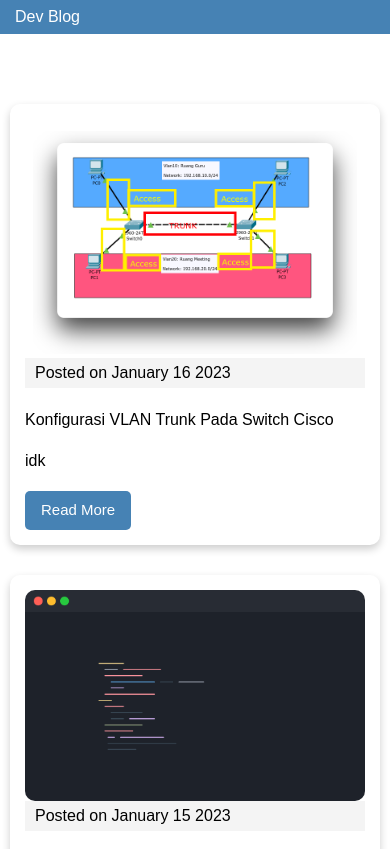
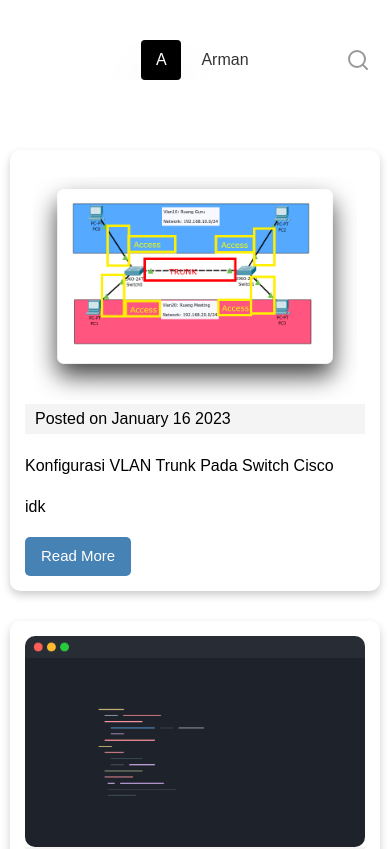
Before and after one commit to ellychan18/next-markdown-blog, a Next.js app: page / in a window 390 px wide. Shown: the top 849 px of the page. Built offline with nearby package versions, Linux system fonts and the light colour scheme.

Commit message:
change stuff

```diff
--- /dev/null
+++ b/components/Container.js
@@ -0,0 +1,3 @@
+export default function Container({ children }) {
+  return <div className="container mx-auto px-10">{children}</div>;
+}
--- a/components/Header.js
+++ b/components/Header.js
@@ -1,13 +1,206 @@
 import Link from "next/link";
+import { useState } from "react";
 
 export default function Header() {
+  const [dropdown, setDropdown] = useState(false);
+  const [offcavnas, setOffcanvas] = useState(false);
+  const [search, setSearch] = useState(false);
+  const dropdownList = [
+    { text: "Internet", href: "/posts" },
+    { text: "Books", href: "/posts" },
+    { text: "Open Source", href: "/posts" },
+  ];
+
   return (
     <header>
-      <div className="container">
-        <Link href="/" passHref>
-          <h2>Dev Blog</h2>
-        </Link>
-      </div>
+      <nav className="py-10">
+        <div className="container mx-auto px-10">
+          <div className="flex items-center">
+            <div className="w-3/12 lg:hidden">
+              <button onClick={() => setOffcanvas(!offcavnas)}>
+                <svg
+                  width="24"
+                  height="24"
+                  viewBox="0 0 24 24"
+                  fill="none"
+                  xmlns="http://www.w3.org/2000/svg"
+                >
+                  <g opacity="0.4">
+                    <path
+                      d="M3 12H21"
+                      stroke="white"
+                      stroke-width="2"
+                      stroke-linecap="round"
+                      stroke-linejoin="round"
+                    />
+                    <path
+                      d="M3 6H21"
+                      stroke="white"
+                      stroke-width="2"
+                      stroke-linecap="round"
+                      stroke-linejoin="round"
+                    />
+                    <path
+                      d="M3 18H21"
+                      stroke="white"
+                      stroke-width="2"
+                      stroke-linecap="round"
+                      stroke-linejoin="round"
+                    />
+                  </g>
+                </svg>
+              </button>
+            </div>
+            <div className="lg:w-2/12 w-6/12">
+              <Link href="/" legacyBehavior>
+                <a className="flex items-center justify-center lg:justify-start">
+                  <div className="w-10 h-10 bg-black text-white rounded flex items-center justify-center mr-5 shadow-2xl">
+                    A
+                  </div>
+                  Arman
+                </a>
+              </Link>
+            </div>
+            <div className="w-3/12 lg:hidden text-right">
+              <button onClick={() => setSearch(!search)}>
+                <svg
+                  className="inline-block"
+                  width="24"
+                  height="24"
+                  viewBox="0 0 24 24"
+                  fill="none"
+                  xmlns="http://www.w3.org/2000/svg"
+                >
+                  <g opacity="0.4">
+                    <path
+                      d="M11 19C15.4183 19 19 15.4183 19 11C19 6.58172 15.4183 3 11 3C6.58172 3 3 6.58172 3 11C3 15.4183 6.58172 19 11 19Z"
+                      stroke="black"
+                      stroke-width="2"
+                      stroke-linecap="round"
+                      stroke-linejoin="round"
+                    />
+                    <path
+                      d="M21 21L16.65 16.65"
+                      stroke="black"
+                      stroke-width="2"
+                      stroke-linecap="round"
+                      stroke-linejoin="round"
+                    />
+                  </g>
+                </svg>
+              </button>
+            </div>
+            <div
+              className={`lg:w-7/12 w-full bg-gradient-to-b from-gray-600 to-gray-900 lg:bg-none fixed lg:static top-0 h-full lg:h-auto p-10 lg:p-0 transition-all ${
+                offcavnas ? "left-0" : "-left-full"
+              }`}
+            >
+              <button
+                className="absolute top-10 right-10 lg:hidden"
+                onClick={() => setOffcanvas(false)}
+              >
+                <svg
+                  xmlns="http://www.w3.org/2000/svg"
+                  width="24"
+                  height="24"
+                  viewBox="0 0 24 24"
+                  fill="none"
+                  stroke="black"
+                  stroke-width="2"
+                  stroke-linecap="round"
+                  stroke-linejoin="round"
+                  class="feather feather-x"
+                >
+                  <line x1="18" y1="6" x2="6" y2="18"></line>
+                  <line x1="6" y1="6" x2="18" y2="18"></line>
+                </svg>
+              </button>
+              <ul className="lg:space-x-14 flex lg:items-center flex-col lg:flex-row space-y-4 lg:space-y-0">
+                <li>
+                  <Link href="/posts" legacyBehavior>
+                    <a className="hover:underline">Networking</a>
+                  </Link>
+                </li>
+                <li>
+                  <Link href="/posts" legacyBehavior>
+                    <a className="hover:underline">Programming</a>
+                  </Link>
+                </li>
+                <li className="relative">
+                  <a
+                    className="hover:underline cursor-pointer flex items-center"
+                    onClick={() => setDropdown(!dropdown)}
+                  >
+                    Lainnya
+                    <svg
+                      className="ml-2"
+                      width="16"
+                      height="16"
+                      viewBox="0 0 16 16"
+                      fill="none"
+                      xmlns="http://www.w3.org/2000/svg"
+                    >
+                      <path
+                        d="M4 6L8 10L12 6"
+                        stroke="white"
+                        strokeWidth="2"
+                        strokeLinecap="round"
+                        strokeLinejoin="round"
+                      />
+                    </svg>
+                  </a>
+                  {dropdown && (
+                    <ul className="absolute w-[200px] bg-gray-800 rounded shadow-2xl mt-4">
+                      {dropdownList.map(({ text, href }) => (
+                        <li
+                          key={text}
+                          className="border-b border-white/5 last:border-0"
+                        >
+                          <Link href={href} legacyBehavior>
+                            <a className="flex py-3 px-6 hover:bg-gray-700/60">
+                              {text}
+                            </a>
+                          </Link>
+                        </li>
+                      ))}
+                    </ul>
+                  )}
+                </li>
+              </ul>
+            </div>
+            <div
+              className={`lg:w-3/12 absolute lg:static w-full left-0 px-10 lg:px-0 transition-all ${
+                search ? "top-10" : "-top-40"
+              }`}
+            >
+              <button
+                className="absolute top-3 right-14 lg:hidden"
+                onClick={() => setSearch(false)}
+              >
+                <svg
+                  xmlns="http://www.w3.org/2000/svg"
+                  width="24"
+                  height="24"
+                  viewBox="0 0 24 24"
+                  fill="none"
+                  stroke="currentColor"
+                  stroke-width="2"
+                  stroke-linecap="round"
+                  stroke-linejoin="round"
+                  class="feather feather-x"
+                >
+                  <line x1="18" y1="6" x2="6" y2="18"></line>
+                  <line x1="6" y1="6" x2="18" y2="18"></line>
+                </svg>
+              </button>
+              <input
+                className="border-2 py-3 px-6 w-full lg:rounded-full rounded-lg bg-search pl-12"
+                placeholder="Search ..."
+              />
+            </div>
+          </div>
+        </div>
+      </nav>
     </header>
   );
 }
--- a/pages/_app.js
+++ b/pages/_app.js
@@ -4,10 +4,12 @@
 export default function App({ Component, pageProps }) {
   return (
     <>
-      <Header />
-      <main className="container">
-        <Component {...pageProps} />
-      </main>
+      <div className="container">
+        <Header />
+        <main>
+          <Component {...pageProps} />
+        </main>
+      </div>
     </>
   );
 }
--- a/styles/globals.css
+++ b/styles/globals.css
@@ -29,7 +29,7 @@
   border-radius: 10px;
 }
 
-header {
+/* header {
   background: steelblue;
   color: #fff;
   padding: 5px;
@@ -38,7 +38,7 @@
 
 header a {
   color: #fff;
-}
+} */
 
 .container {
   max-width: 900px;
```
